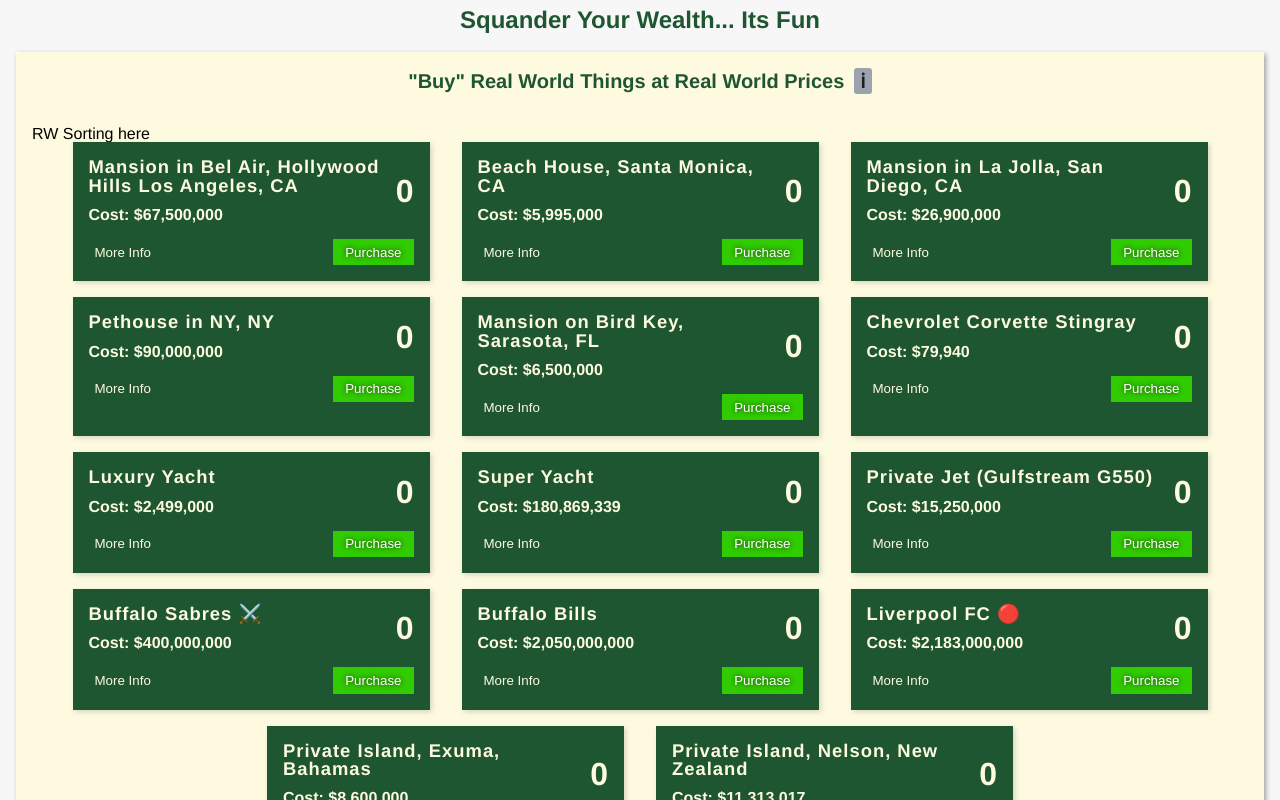
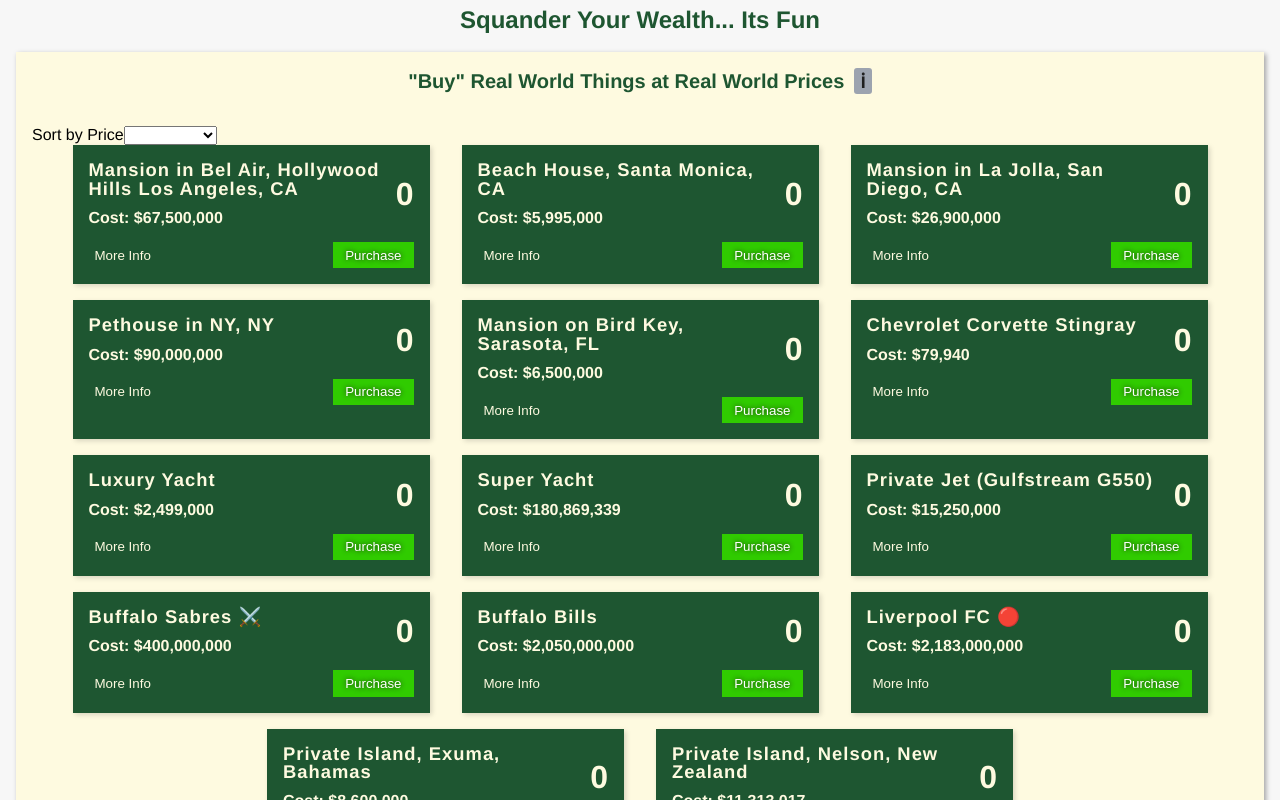
Before and after one commit to dkersten/accumulator-game-vue, a Vue app: page / in a window 1280 px wide. Shown: the part 1080-1880 px from the top of the page. Built offline with nearby package versions, Linux system fonts and the light colour scheme.

Commit message:
added sort by price feature to RW purchases

```diff
--- a/src/components/RWPurchaseCard.vue
+++ b/src/components/RWPurchaseCard.vue
@@ -1,4 +1,17 @@
 <template>
+  <div>
+    <div class="filtering-container">
+      <div class="inner-filtering-container">
+        <div class="sorting-price">
+          <span>Sort by Price</span>
+          <select @change="sortPriceChange($event)" name="byPrice" id="byPrice">
+            <option value=""></option>
+            <option value="lowToHigh">Low to High</option>
+            <option value="highToLow">High to Low</option>
+          </select>
+        </div>
+      </div>
+    </div>
     <div class="inner-rwCard-container">
         <div v-for="property in properties" :key="property.num" :class="property.canBuy ? 'more' : 'less'" class="rw-purchase-card">
             <div class="top">
@@ -39,6 +52,7 @@
             </div>
         </div>
     </div>
+  </div>
 </template>
 
 <script>
@@ -308,6 +322,15 @@
               property.canBuy = false
           }
         }
+      },
+
+      // sorting and filtering
+      sortPriceChange(event) {
+        if (event.target.value === "lowToHigh") {
+          this.properties.sort((a,b) => a.price > b.price ? 1 : -1)
+        } else if (event.target.value === "highToLow") {
+          this.properties.sort((a, b) => a.price < b.price ? 1 : -1)
+        }
       }
     },
 
--- a/src/containers/RWPurchases.vue
+++ b/src/containers/RWPurchases.vue
@@ -7,7 +7,7 @@
             </span>
         </h3>
         <div class="rw-purchases-container">
-            <RWPurchasesSorting></RWPurchasesSorting>
+            <!-- <RWPurchasesSorting></RWPurchasesSorting> -->
             <RWPurchaseCard></RWPurchaseCard>
             <modal-direction v-model="modalOpen"></modal-direction>
         </div>
@@ -18,14 +18,14 @@
 
 import RWPurchaseCard from '../components/RWPurchaseCard'
 import ModalDirection from '../components/Modal'
-import RWPurchasesSorting from '../components/RWPurchasesSorting'
+// import RWPurchasesSorting from '../components/RWPurchasesSorting'
 
 export default {
     name: 'RWPurchases',
     components: {
         RWPurchaseCard,
         ModalDirection,
-        RWPurchasesSorting
+        // RWPurchasesSorting
     },
 
     data() {
```
